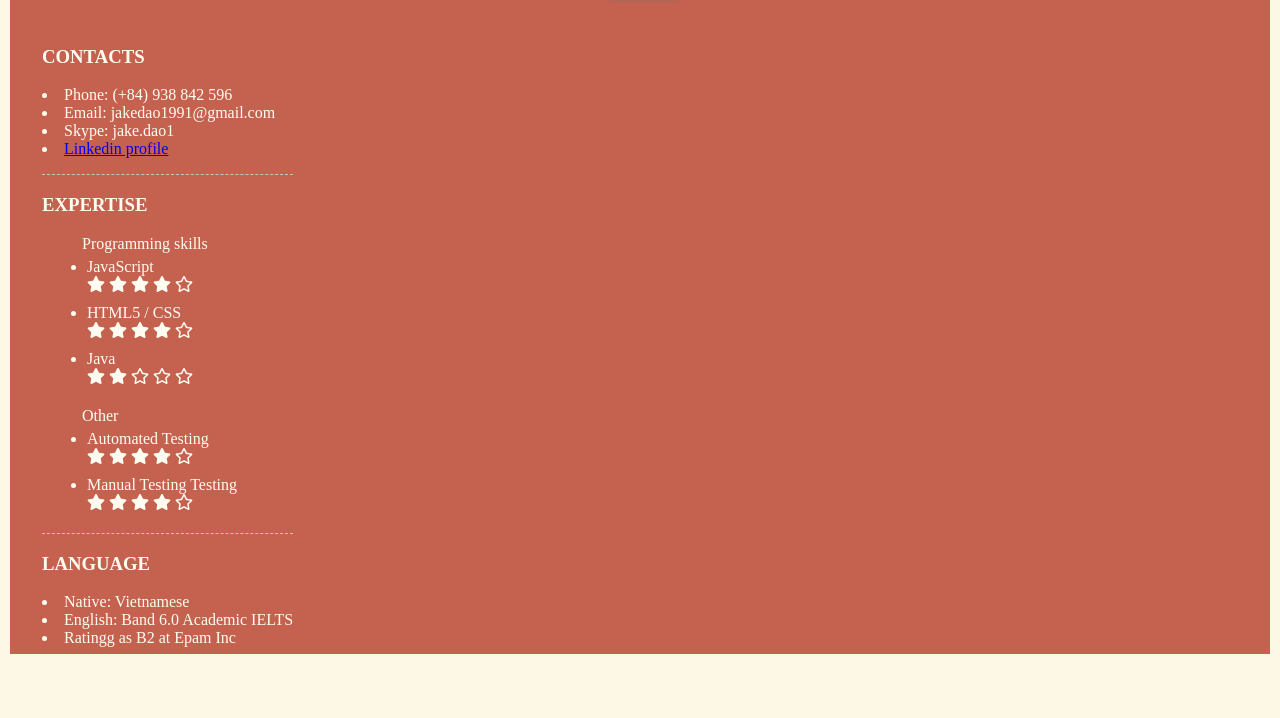
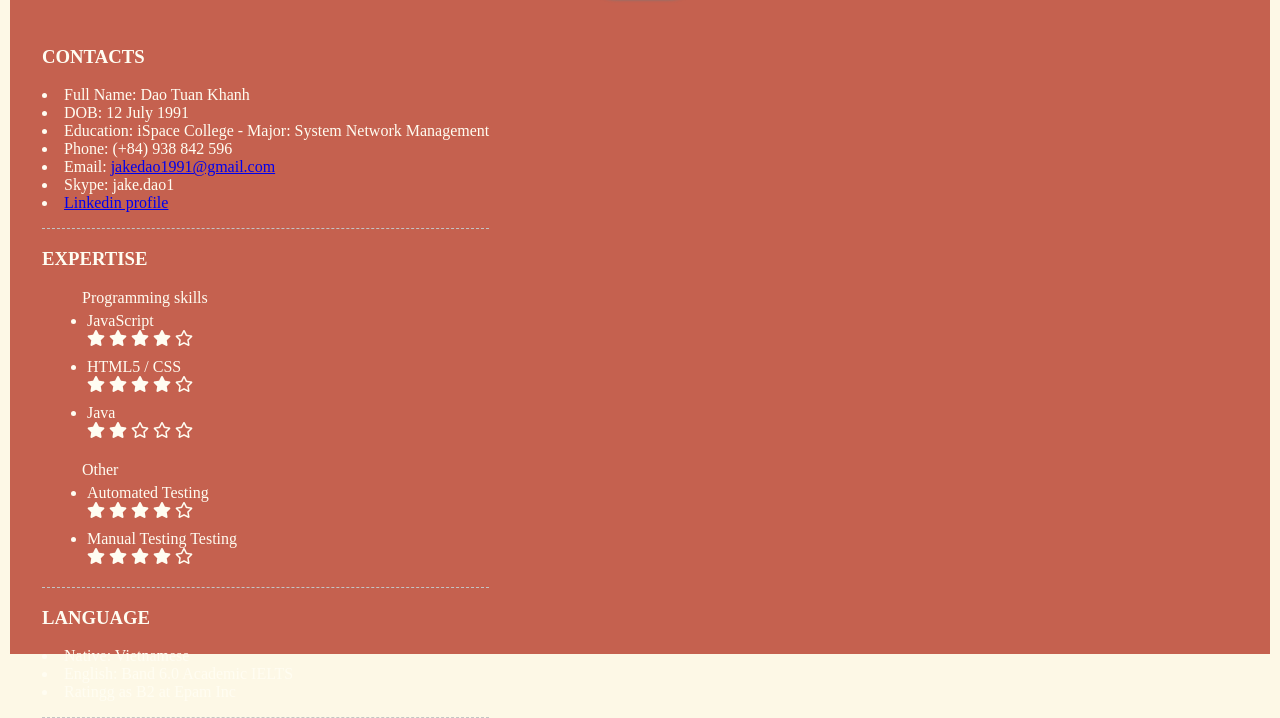
Before and after one commit to jakedao/jakedao.github.io, a plain HTML site: page index.html in a window 1280 px wide. Shown: the part 3548-4266 px from the top of the page. Before the commit the page ends 4212 px from the top, so only its background shows below. Drawn offline with Linux system fonts and the light colour scheme.

Commit message:
feat: adding education & fullname

```diff
--- a/index.html
+++ b/index.html
@@ -302,8 +302,11 @@
     <div class="info-detail">
       <div class="divider-x">
         <h3>CONTACTS</h3>
+        <li>Full Name: Dao Tuan Khanh</li>
+        <li>DOB: 12 July 1991</li>
+        <li>Education: iSpace College - Major: System Network Management</li>
         <li>Phone: (+84) 938 842 596</li>
-        <li>Email: jakedao1991@gmail.com</li>
+        <li>Email: <a href="mailto:jakedao1991@gmail.com">jakedao1991@gmail.com</a></li>
         <li>Skype: jake.dao1</li>
         <li class="spacing-b-normal">
           <a href="https://www.linkedin.com/in/khanh-dao-751a68128/">Linkedin profile</a>
@@ -370,13 +373,12 @@
           </div>
         </ul>
       </div>
-      <div>
+      <div class="divider-x">
         <h3>LANGUAGE</h3>
         <li>Native: Vietnamese</li>
         <li>English: Band 6.0 Academic IELTS</li>
-        <li>Ratingg as B2 at Epam Inc</li>
+        <li class="spacing-b-normal">Ratingg as B2 at Epam Inc</li>
       </div>
     </div>
 </body>
-
 </html>
```
